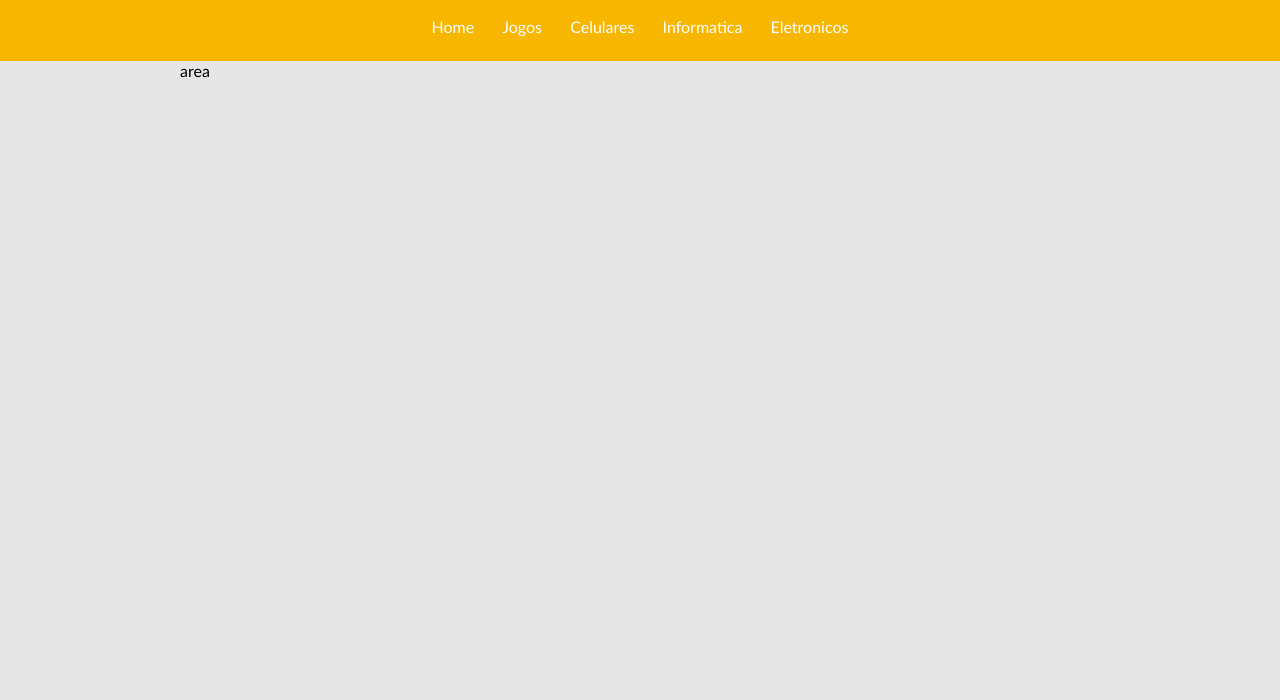
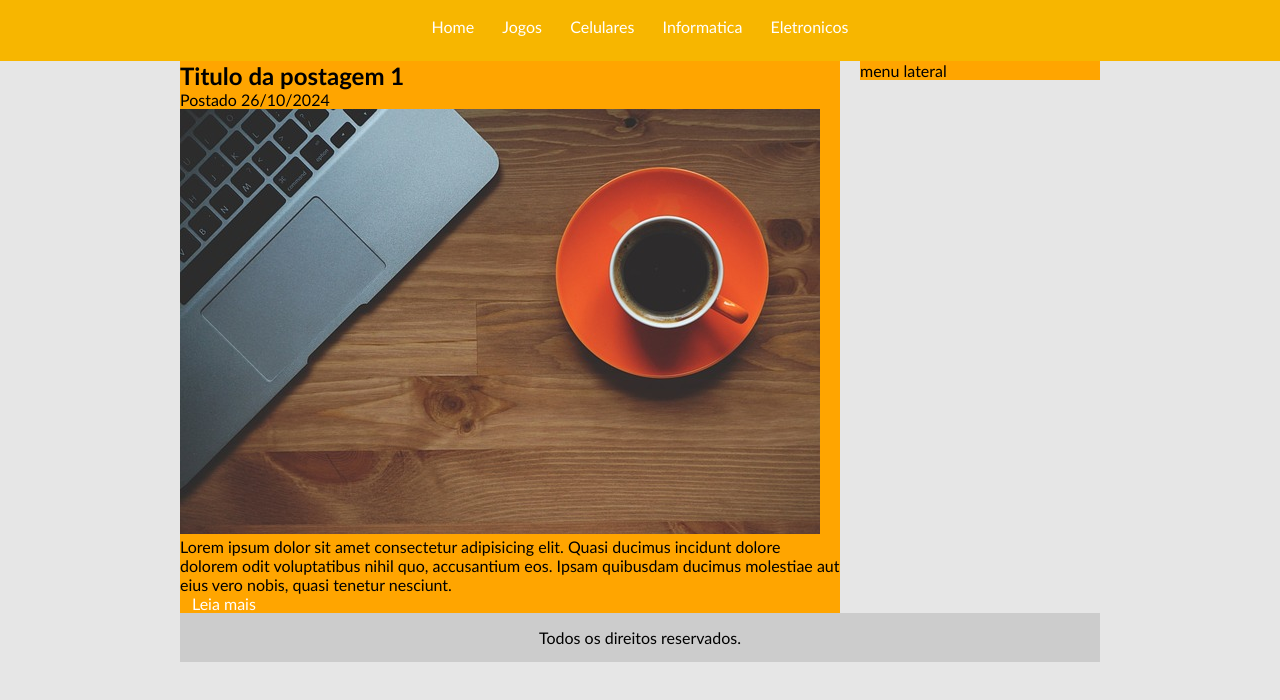
Before and after one commit to MaryPiva/TecBlog, a plain HTML site: page index.html in a window 1280 px wide. Shown: the part 76-776 px from the top of the page. Drawn offline with Linux system fonts and the light colour scheme.

Commit message:
Update index.html

```diff
--- a/index.html
+++ b/index.html
@@ -23,7 +23,26 @@
 
     </div>
     <div id="area-principal">
-        area
+        <div id="area-postagens">
+           <div class="postagem">
+            <h2>Titulo da postagem 1</h2>
+            <span>Postado 26/10/2024</span>
+            <img src="img/imagem1.jpg" alt="">
+            <p>Lorem ipsum dolor sit amet consectetur adipisicing elit. Quasi ducimus incidunt dolore dolorem odit voluptatibus nihil quo, accusantium eos. Ipsam quibusdam ducimus molestiae aut eius vero nobis, quasi tenetur nesciunt.</p>
+            <a href="">Leia mais </a>
+           </div>
+
+
+
+
+        </div>
+        <div id="area-lateral">
+            menu lateral
+        </div>
+       <div id="rodape">
+        Todos os direitos reservados.
+       </div>
+
     </div>
 </body>
 </html>
```
